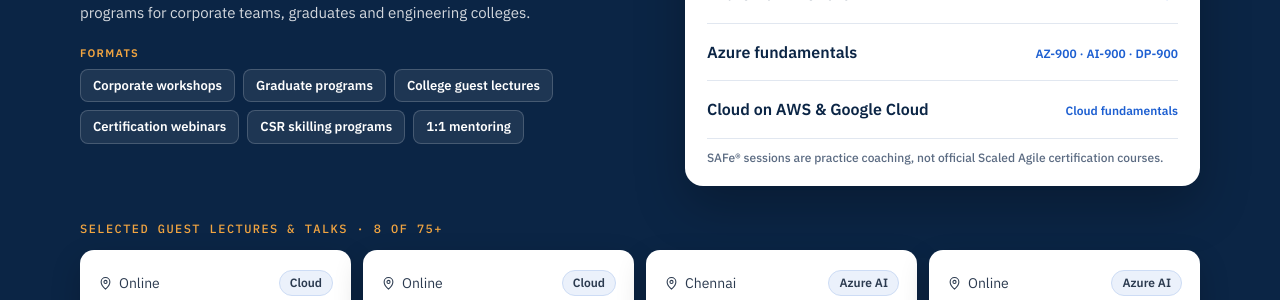
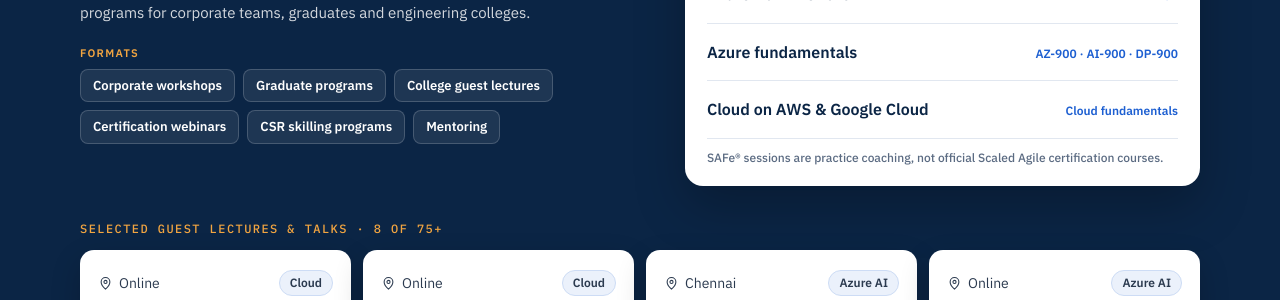
Before and after one commit to Madhan-I/Madhan-I.github.io, a Jekyll site: the page built from index.html, in a window 1280 px wide and 900 px high, scrolled down 4816 px. Shown: the part 142-442 px from the top of the window. Built offline with Jekyll 4.4.1, drawn with Linux system fonts in a browser that asks for light colours.

Commit message:
Training formats: '1:1 mentoring' -> 'Mentoring'.
Co-Authored-By: Claude Opus 5.5 <noreply@anthropic.com>
Claude-Session: https://claude.ai/code/session_01MFRrTt7LBDdX57m85KHNGp

```diff
--- a/_data/profile.yml
+++ b/_data/profile.yml
@@ -270,7 +270,7 @@ training_topics:
   - name: Cloud on AWS & Google Cloud
     note: Cloud fundamentals
 training_safe_note: "SAFe® sessions are practice coaching, not official Scaled Agile certification courses."
-training_formats: [Corporate workshops, Graduate programs, College guest lectures, Certification webinars, CSR skilling programs, 1:1 mentoring]
+training_formats: [Corporate workshops, Graduate programs, College guest lectures, Certification webinars, CSR skilling programs, Mentoring]
 
 speaking_title: "Selected guest lectures & talks · 8 of 75+"
 speaking:
```
